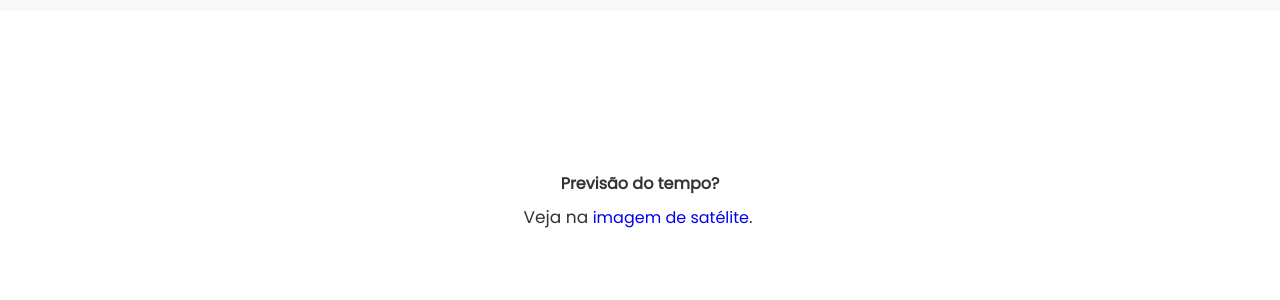
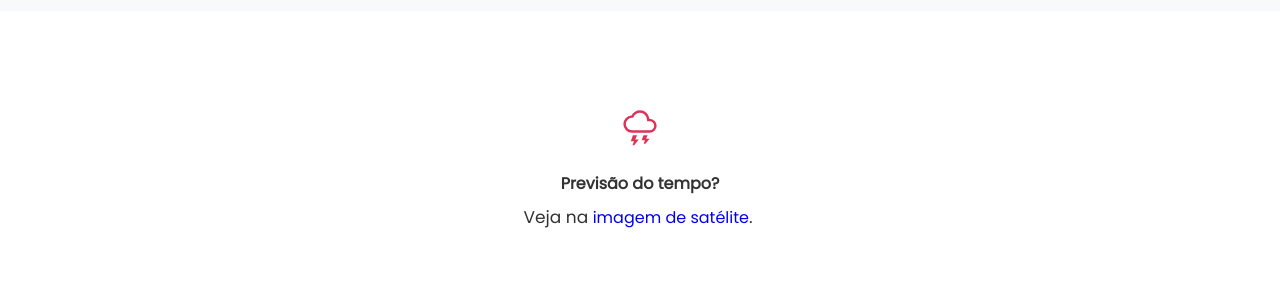
Before and after one commit to Sergio-Damm/transitoaovivo, a Jekyll site: the page built from index.html, in a window 1280 px wide. Shown: the part 1265-1565 px from the top of the page. Built offline with Jekyll 4.4.1, drawn with Linux system fonts in a browser that asks for light colours.

Commit message:
Correingindo viewBox="0 -960 960 960"

```diff
--- a/index.html
+++ b/index.html
@@ -116,7 +116,7 @@ permalink: /
 	<div class="container">
 		<div class="row justify-content-center text-center">
 			<div class="col-12 col-md-6 mb-4">
-				<svg height="40px" width="40px" viewBox="0 0 24 24" xmlns="http://www.w3.org/2000/svg">
+				<svg height="40px" width="40px" viewBox="0 -960 960 960" xmlns="http://www.w3.org/2000/svg">
 					<path fill="#da3458" d="m300-40 36-100h-76l50-140h100l-43 100h83L340-40h-40Zm270-40 28-80h-78l43-120h100l-35 80h82L610-80h-40ZM290-340q-86.86 0-148.43-61.52Q80-463.04 80-549.83 80-629 136.5-691 193-753 277-759q32-56 84.5-88.5T480.42-880q90.58 0 152.08 57.5Q694-765 708-680q79 4 125.5 53.5T880-510.38Q880-440 830.42-390 780.83-340 710-340H290Zm0-60h420q46.2 0 78.1-32.5 31.9-32.5 31.9-78T788.1-588q-31.9-32-78.1-32h-60v-30q0-71-49.5-120.5T480.21-820q-51.48 0-93.84 27.5Q344-765 324-718l-8 18h-28q-62 2-105 45.39-43 43.4-43 104.47Q140-488 183.93-444T290-400Zm190-210Z"></path>
 				</svg>
 			</div>
@@ -262,7 +262,7 @@ permalink: /
 	<div class="container">
 		<div class="row justify-content-center text-center">
 			<div class="col mb-4">
-				<svg height="40px" width="40px" viewBox="0 0 24 24" xmlns="http://www.w3.org/2000/svg">
+				<svg height="40px" width="40px" viewBox="0 -960 960 960" xmlns="http://www.w3.org/2000/svg">
 					<path fill="#da3458" d="M270-80q-45 0-77.5-29.64Q160-139.27 160-183v-564q0-36.57 22.12-65.43Q204.24-841.3 240-849l380-79v620l-360 77q-17.14 3.69-28.57 17.54Q220-199.62 220-183q0 19 15 31t35 12h470v-660h60v720H270Zm70-228 220-47v-499l-220 45v501Zm-60 12.81V-796l-20 4q-17 4-28.5 15.83Q220-764.35 220-747v471q9.06-5.2 19.03-9.1Q249-289 260-291l20-4.19ZM220-787v511-511Z"/>
 				</svg>
           	</div>
@@ -270,7 +270,7 @@ permalink: /
 			<div class="col">
 				<p class="me-1">Veja as Novas Regras do CTB no site do
 					<a class="fs-6 link-externo" href="https://www.gov.br/transportes/pt-br/pt-br/assuntos/transito/conteudo-Senatran/novas-regras-do-ctb" rel="nofollow" target="_blank"> Ministério dos Transportes
-						<svg height="20px" width="20px" viewBox="0 0 24 24" xmlns="http://www.w3.org/2000/svg">
+						<svg height="20px" width="20px" viewBox="0 -960 960 960" xmlns="http://www.w3.org/2000/svg">
 							<path fill="currentcolor" d="M200-120q-33 0-56.5-23.5T120-200v-560q0-33 23.5-56.5T200-840h280v80H200v560h560v-280h80v280q0 33-23.5 56.5T760-120H200Zm188-212-56-56 372-372H560v-80h280v280h-80v-144L388-332Z"/>
 						</svg>
 					</a>
```
